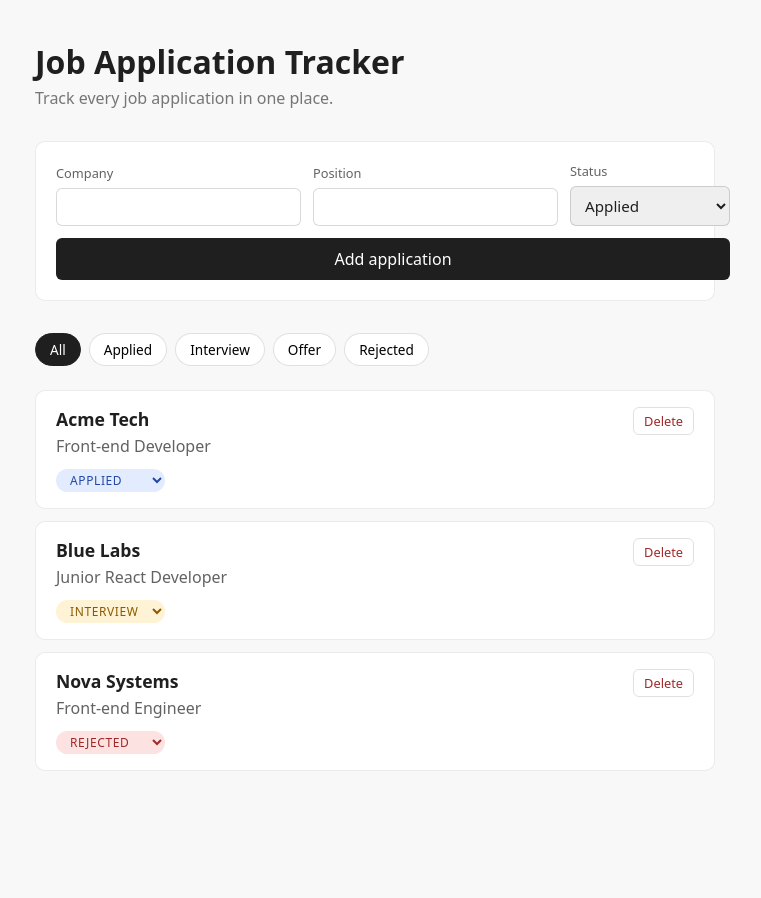
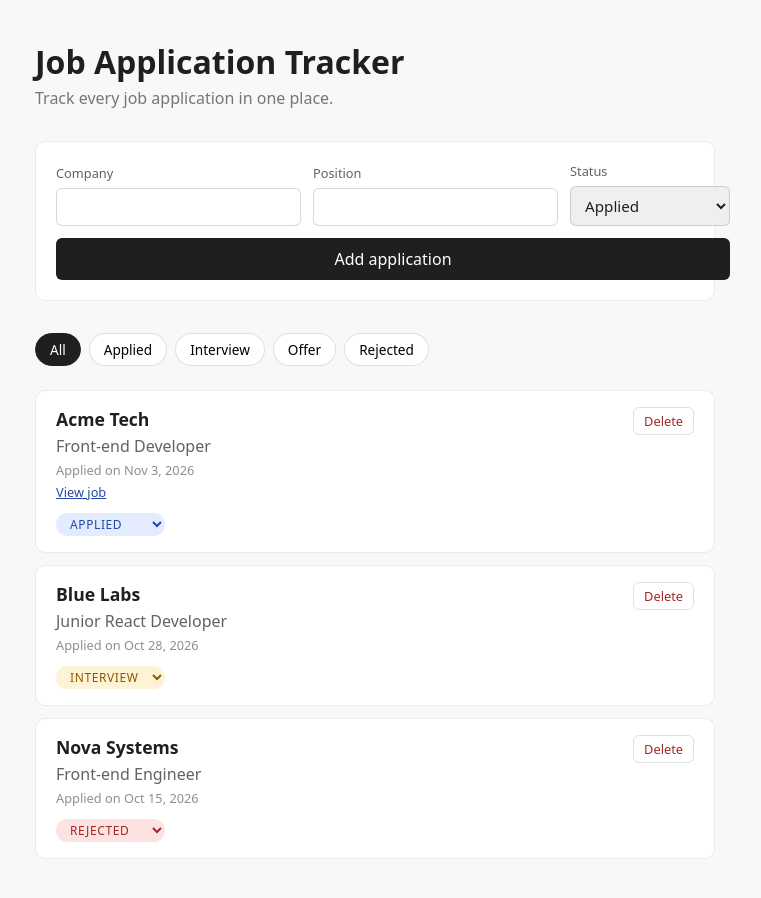
Before and after one commit to feernandoignacio/job-application-tracker, a React (Vite) app in the folder web/: page / in a window 1280 px wide. Shown: the whole page, without its empty margins (265-1026 px from the left). Before the commit the page ends 811 px from the top, so only its background shows below. Built offline with nearby package versions, Linux system fonts and the light colour scheme.

Commit message:
feat: show applied date and job link on card

```diff
--- a/web/src/components/ApplicationCard.css
+++ b/web/src/components/ApplicationCard.css
@@ -15,6 +15,18 @@
 
 .application-position {
   color: rgba(31, 31, 31, 0.7);
+}
+
+/* Data e link da vaga */
+.application-date {
+  font-size: 0.8rem;
+  color: rgba(31, 31, 31, 0.5);
+}
+
+.application-link {
+  align-self: flex-start;
+  font-size: 0.8rem;
+  color: #2348a8;
 }
 
 /* Etiqueta do status */
--- a/web/src/components/ApplicationCard.tsx
+++ b/web/src/components/ApplicationCard.tsx
@@ -1,4 +1,5 @@
 import type { Application, ApplicationStatus } from '../types/application';
+import { formatDate } from '../utils/formatDate';
 import './ApplicationCard.css';
 
 // O que este componente recebe de fora (as "props")
@@ -17,6 +18,21 @@ function ApplicationCard({
     <li className="application-card">
       <strong className="application-company">{application.company}</strong>
       <span className="application-position">{application.position}</span>
+
+      <span className="application-date">
+        Applied on {formatDate(application.appliedAt)}
+      </span>
+
+      {application.jobUrl && (
+        <a
+          className="application-link"
+          href={application.jobUrl}
+          target="_blank"
+          rel="noopener noreferrer"
+        >
+          View job
+        </a>
+      )}
 
       <select
         className={`status status-${application.status}`}
--- /dev/null
+++ b/web/src/utils/formatDate.ts
@@ -0,0 +1,12 @@
+// Transforma '2026-11-03' em 'Nov 3, 2026'
+export function formatDate(date: string): string {
+  // Separa ano, mês e dia para criar a data no fuso do usuário
+  const [year, month, day] = date.split('-').map(Number);
+
+  // No JavaScript, os meses começam em 0 (janeiro = 0)
+  return new Date(year, month - 1, day).toLocaleDateString('en-US', {
+    month: 'short',
+    day: 'numeric',
+    year: 'numeric',
+  });
+}
```
